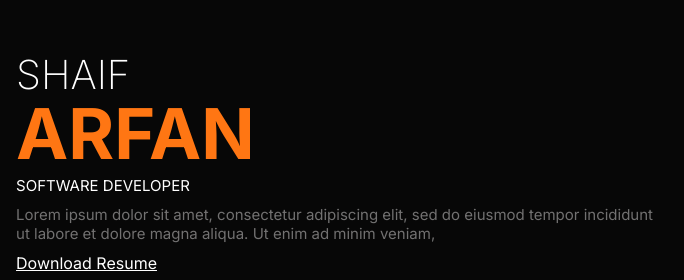
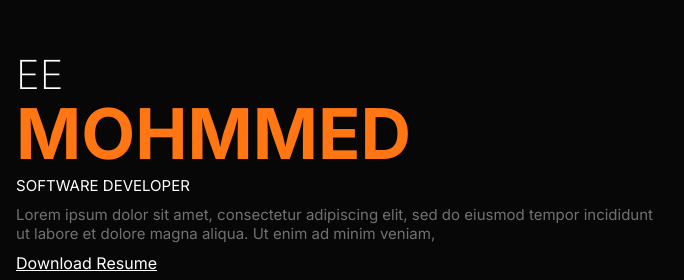
Before and after one commit to iMohmmedSA/Web, a plain HTML site: page index.html in a window 1280 px wide. Shown: the top 280 px of the page, 435-1119 px from the left. Drawn offline with nearby package versions, Linux system fonts and the light colour scheme.

Commit message:
Update index.html

```diff
--- a/index.html
+++ b/index.html
@@ -19,8 +19,8 @@
         </div>
         <div>
           <h1 class="profile_name">
-            <span class="profile_name_firstName">Shaif</span>
-            <span class="profile_name_lastName">Arfan</span>
+            <span class="profile_name_firstName">EE</span>
+            <span class="profile_name_lastName">Mohmmed</span>
           </h1>
           <p class="profile_title">Software Developer</p>
           <p class="description profile_description">
```
